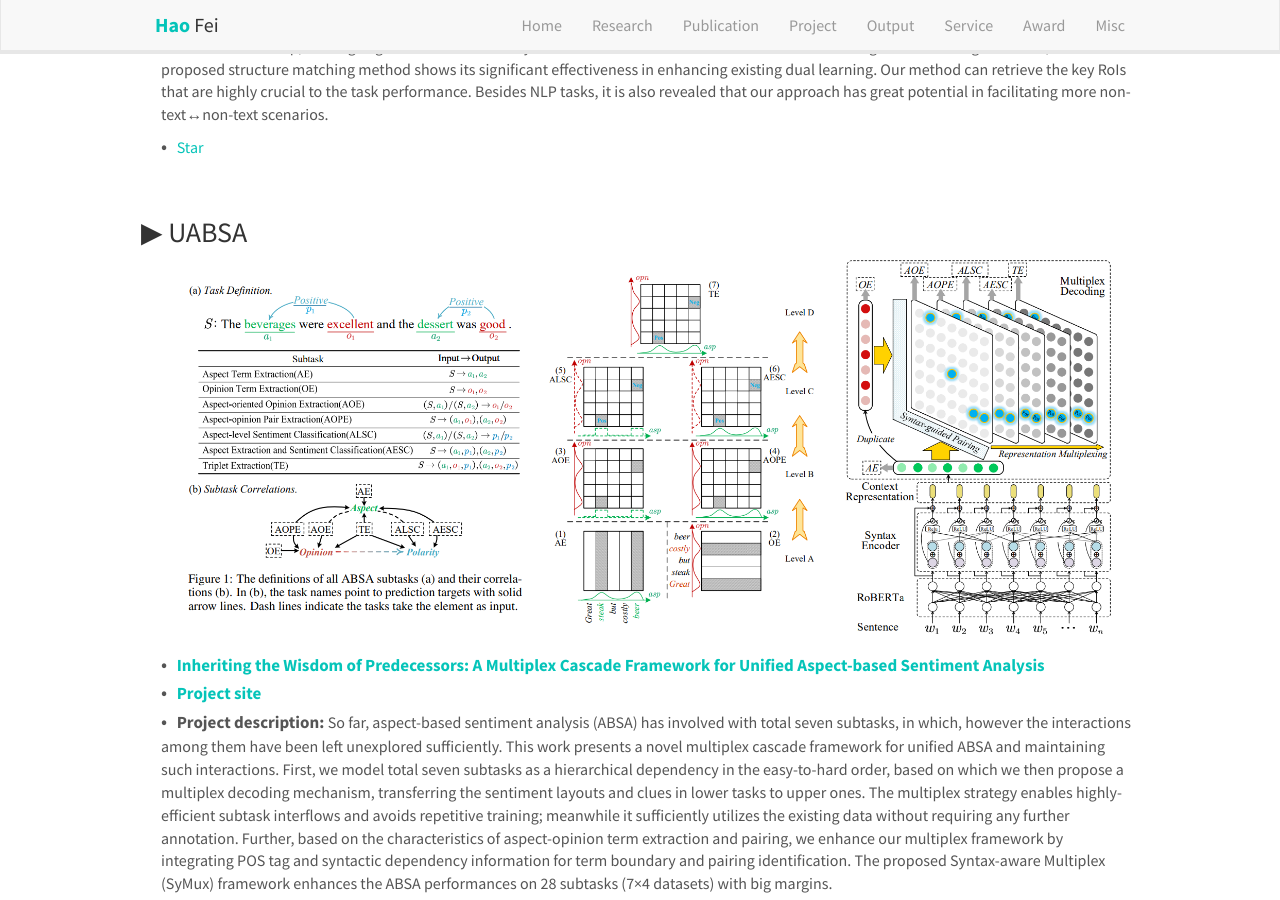
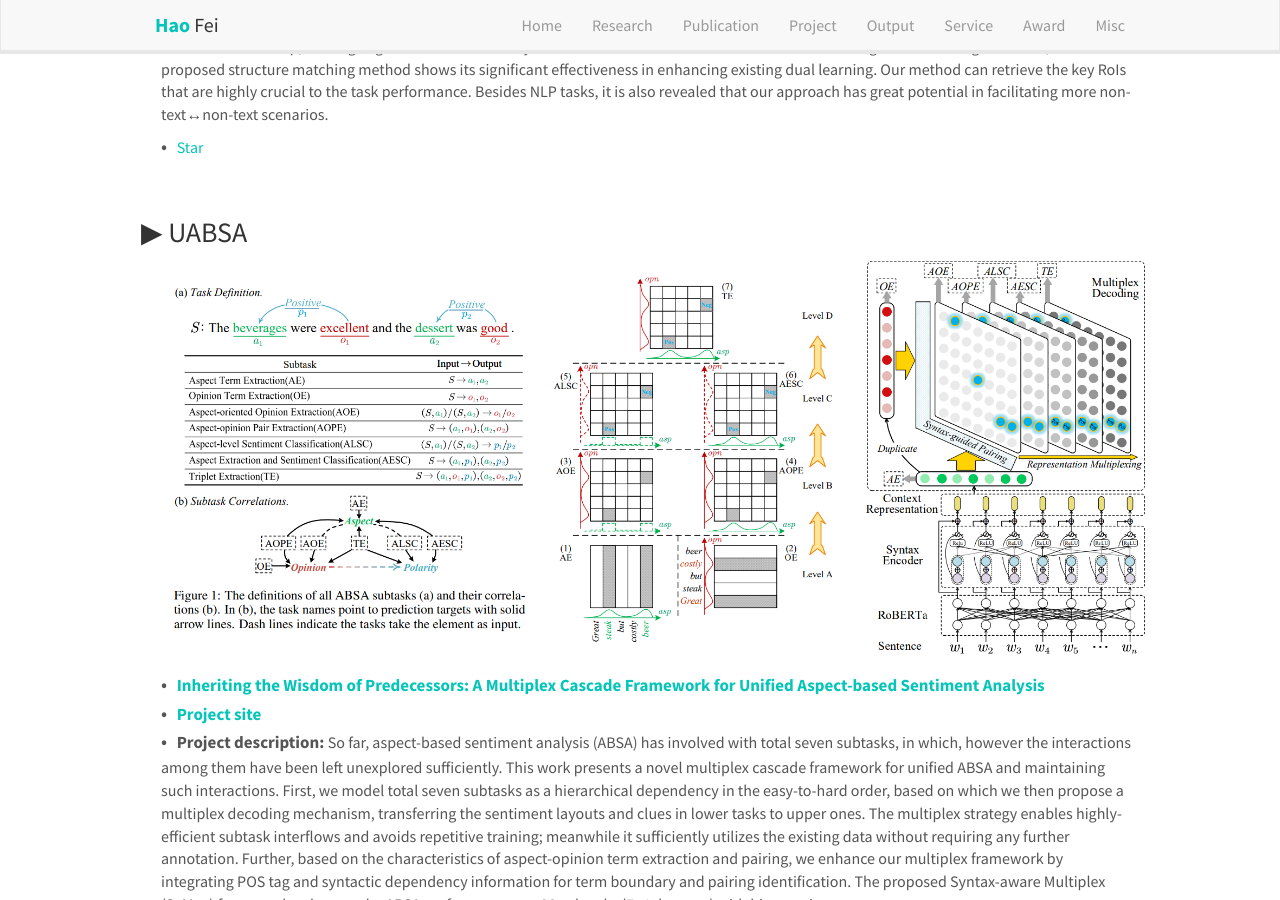
Before and after one commit to scofield7419/scofield7419.github.io, a Jekyll site: the page built from _pages/projects.md, in a window 1280 px wide and 900 px high, scrolled down 5283 px. Built offline with Jekyll 4.4.1, drawn with Linux system fonts in a browser that asks for light colours; nearby versions of some CDN libraries; comment, search, counter and statistics services are not loaded; a style sheet for code colours, icons or effects is not loaded.

Commit message:
Update projs.yml

```diff
--- a/_data/projs.yml
+++ b/_data/projs.yml
@@ -122,7 +122,7 @@ More strikingly, THOR+GPT3 (175B) boosts the SoTA by over 50% F1 on zero-shot se
 - name: UABSA
   photo:
     name: UABSA.png
-    scale: 95%
+    scale: 100%
   paper:
     name: "Inheriting the Wisdom of Predecessors: A Multiplex Cascade Framework for Unified Aspect-based Sentiment Analysis"
     link: https://www.ijcai.org/proceedings/2022/0572.pdf
```
